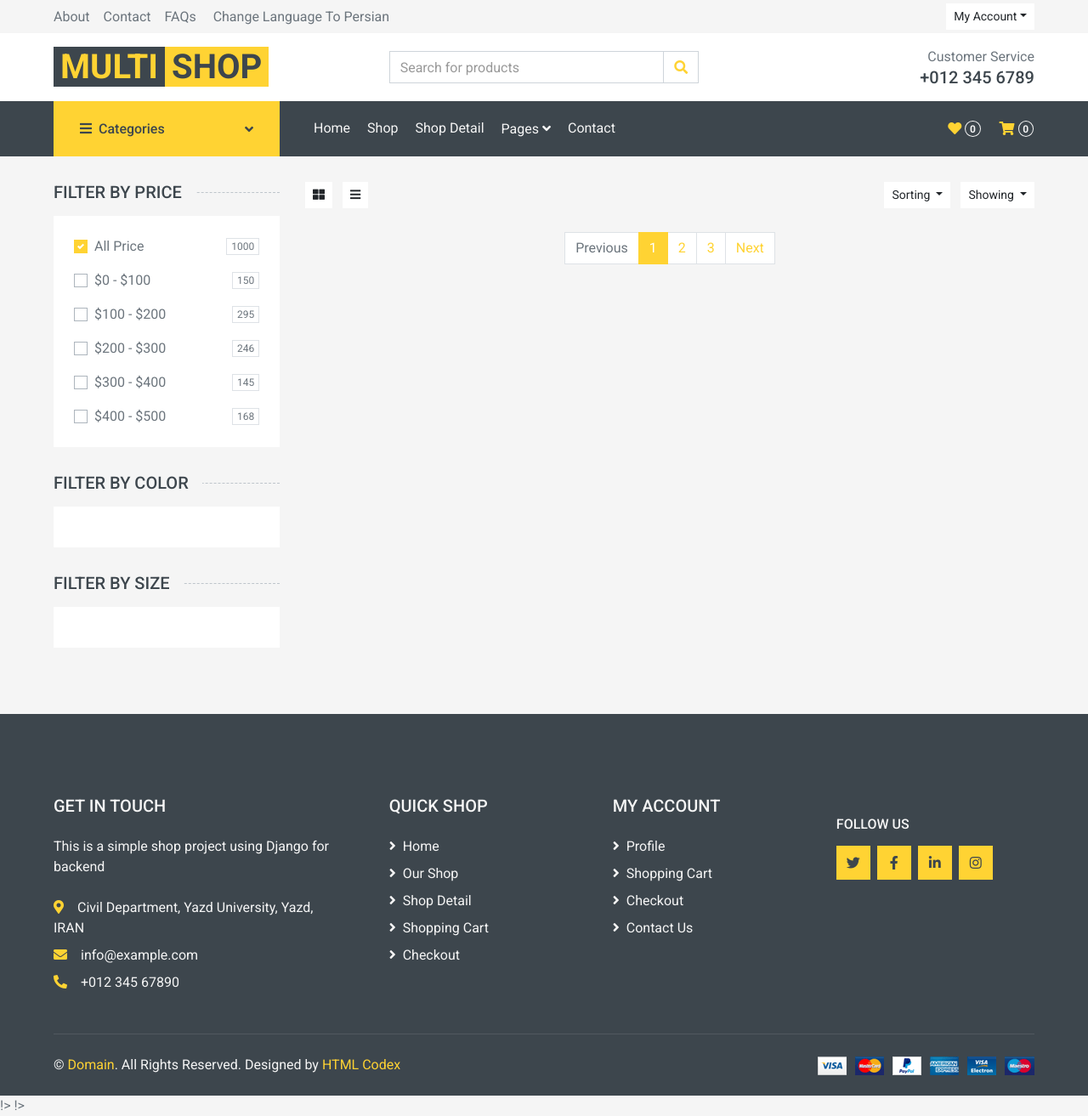
After one commit to rms82/shop_test, a Django app: template templates/product/product_list.html in a window 1280 px wide. The commit adds this page. Shown: the whole page at 85% size. Run offline with Django 3.2, Linux system fonts and the light colour scheme; the template is opened without the code that fills it, so the values that code supplies are empty; some libraries are stand-ins or nearby versions.

Commit message:
add product list view

```diff
--- a/product/urls.py
+++ b/product/urls.py
@@ -2,6 +2,7 @@ from django.urls import path, include
 from . import views
 
 urlpatterns = [
+    path('list/', views.ProductListView.as_view(), name='product_list'),
     path('<int:pk>/', views.ProductCountHitDetailView.as_view(), name='product_detail'),
     path('api/', include('product.api.urls')),
 ]
--- a/templates/_base.html
+++ b/templates/_base.html
@@ -172,7 +172,7 @@
                 <div class="collapse navbar-collapse justify-content-between" id="navbarCollapse">
                     <div class="navbar-nav mr-auto py-0">
                         <a href="{% url 'home' %}" class="nav-item nav-link ">{% trans "Home" %}</a>
-                        <a href="shop.html" class="nav-item nav-link">{% trans "Shop" %}</a>
+                        <a href="{% url 'product_list' %}" class="nav-item nav-link">{% trans "Shop" %}</a>
                         <a href="detail.html" class="nav-item nav-link">{% trans "Shop Detail" %}</a>
                         <div class="nav-item dropdown">
                             <a href="#" class="nav-link dropdown-toggle" data-toggle="dropdown">{% trans "Pages" %} <i
--- /dev/null
+++ b/templates/product/product_list.html
@@ -0,0 +1,180 @@
+{% extends '_base.html' %}
+{% load static %}
+{% load i18n %}
+
+{% block title %}
+    {% trans 'Product List' %}
+{% endblock %}
+
+{% block main %}
+    <!-- Shop Start -->
+    <div class="container-fluid">
+        <div class="row px-xl-5">
+            <!-- Shop Sidebar Start -->
+            <div class="col-lg-3 col-md-4">
+                <!-- Price Start -->
+                <h5 class="section-title position-relative text-uppercase mb-3"><span class="bg-secondary pr-3">{% trans 'Filter by price' %}</span>
+                </h5>
+                <div class="bg-light p-4 mb-30">
+                    <form>
+                        <div class="custom-control custom-checkbox d-flex align-items-center justify-content-between mb-3">
+                            <input type="checkbox" class="custom-control-input" checked id="price-all">
+                            <label class="custom-control-label" for="price-all">All Price</label>
+                            <span class="badge border font-weight-normal">1000</span>
+                        </div>
+                        <div class="custom-control custom-checkbox d-flex align-items-center justify-content-between mb-3">
+                            <input type="checkbox" class="custom-control-input" id="price-1">
+                            <label class="custom-control-label" for="price-1">$0 - $100</label>
+                            <span class="badge border font-weight-normal">150</span>
+                        </div>
+                        <div class="custom-control custom-checkbox d-flex align-items-center justify-content-between mb-3">
+                            <input type="checkbox" class="custom-control-input" id="price-2">
+                            <label class="custom-control-label" for="price-2">$100 - $200</label>
+                            <span class="badge border font-weight-normal">295</span>
+                        </div>
+                        <div class="custom-control custom-checkbox d-flex align-items-center justify-content-between mb-3">
+                            <input type="checkbox" class="custom-control-input" id="price-3">
+                            <label class="custom-control-label" for="price-3">$200 - $300</label>
+                            <span class="badge border font-weight-normal">246</span>
+                        </div>
+                        <div class="custom-control custom-checkbox d-flex align-items-center justify-content-between mb-3">
+                            <input type="checkbox" class="custom-control-input" id="price-4">
+                            <label class="custom-control-label" for="price-4">$300 - $400</label>
+                            <span class="badge border font-weight-normal">145</span>
+                        </div>
+                        <div class="custom-control custom-checkbox d-flex align-items-center justify-content-between">
+                            <input type="checkbox" class="custom-control-input" id="price-5">
+                            <label class="custom-control-label" for="price-5">$400 - $500</label>
+                            <span class="badge border font-weight-normal">168</span>
+                        </div>
+                    </form>
+                </div>
+                <!-- Price End -->
+
+                <!-- Color Start -->
+                <h5 class="section-title position-relative text-uppercase mb-3"><span class="bg-secondary pr-3">{% trans 'Filter by color' %}</span>
+                </h5>
+                <div class="bg-light p-4 mb-30">
+                    <form>
+                        {% csrf_token %}
+                        {# Django #}
+                        {% for color in colors %}
+
+                            <div class="custom-control custom-checkbox d-flex align-items-center justify-content-between mb-3">
+                                <input type="checkbox" class="custom-control-input" id="color-1">
+                                <label class="custom-control-label" for="color-1">{{ color.color }}</label>
+                                <span class="badge border font-weight-normal">150</span>
+                            </div>
+
+                        {% endfor %}
+
+                    </form>
+                </div>
+                <!-- Color End -->
+
+                <!-- Size Start -->
+                <h5 class="section-title position-relative text-uppercase mb-3"><span class="bg-secondary pr-3">{% trans 'Filter by size' %}</span>
+                </h5>
+                <div class="bg-light p-4 mb-30">
+                    <form>
+                        {% csrf_token %}
+                        {# Django #}
+                        {% for size in sizes %}
+
+                            <div class="custom-control custom-checkbox d-flex align-items-center justify-content-between mb-3">
+                                <input type="checkbox" class="custom-control-input" id="size-1">
+                                <label class="custom-control-label" for="size-1">{{ size.size }}</label>
+                                <span class="badge border font-weight-normal">150</span>
+                            </div>
+
+                        {% endfor %}
+                    </form>
+                </div>
+                <!-- Size End -->
+            </div>
+            <!-- Shop Sidebar End -->
+
+
+            <!-- Shop Product Start -->
+            <div class="col-lg-9 col-md-8">
+                <div class="row pb-3">
+                    <div class="col-12 pb-1">
+                        <div class="d-flex align-items-center justify-content-between mb-4">
+                            <div>
+                                <button class="btn btn-sm btn-light"><i class="fa fa-th-large"></i></button>
+                                <button class="btn btn-sm btn-light ml-2"><i class="fa fa-bars"></i></button>
+                            </div>
+                            <div class="ml-2">
+                                <div class="btn-group">
+                                    <button type="button" class="btn btn-sm btn-light dropdown-toggle"
+                                            data-toggle="dropdown">Sorting
+                                    </button>
+                                    <div class="dropdown-menu dropdown-menu-right">
+                                        <a class="dropdown-item" href="#">Latest</a>
+                                        <a class="dropdown-item" href="#">Popularity</a>
+                                        <a class="dropdown-item" href="#">Best Rating</a>
+                                    </div>
+                                </div>
+                                <div class="btn-group ml-2">
+                                    <button type="button" class="btn btn-sm btn-light dropdown-toggle"
+                                            data-toggle="dropdown">Showing
+                                    </button>
+                                    <div class="dropdown-menu dropdown-menu-right">
+                                        <a class="dropdown-item" href="#">10</a>
+                                        <a class="dropdown-item" href="#">20</a>
+                                        <a class="dropdown-item" href="#">30</a>
+                                    </div>
+                                </div>
+                            </div>
+                        </div>
+                    </div>
+
+                    {# Django #}
+                    {% for product in products %}
+
+                        <div class="col-lg-4 col-md-6 col-sm-6 pb-1">
+                            <div class="product-item bg-light mb-4">
+                                <div class="product-img position-relative overflow-hidden">
+                                    <img class="img-fluid w-100" src="{{ product.image.url }}" alt="">
+                                    <div class="product-action">
+                                        <a class="btn btn-outline-dark btn-square" href=""><i
+                                                class="fa fa-shopping-cart"></i></a>
+                                        <a class="btn btn-outline-dark btn-square" href=""><i class="far fa-heart"></i></a>
+                                        <a class="btn btn-outline-dark btn-square" href=""><i
+                                                class="fa fa-sync-alt"></i></a>
+                                        <a class="btn btn-outline-dark btn-square" href=""><i class="fa fa-search"></i></a>
+                                    </div>
+                                </div>
+                                <div class="text-center py-4">
+                                    <a class="h6 text-decoration-none text-truncate" href="">{{ product.title }}</a>
+                                    <div class="d-flex align-items-center justify-content-center mt-2">
+                                        <h5>${{ product.price }}</h5>
+                                        <h6 class="text-muted ml-2">
+                                            <del>${{ product.price }}</del>
+                                        </h6>
+                                    </div>
+
+                                </div>
+                            </div>
+                        </div>
+
+                    {% endfor %}
+                    <div class="col-12">
+                        <nav>
+                            <ul class="pagination justify-content-center">
+                                <li class="page-item disabled"><a class="page-link" href="#">Previous</span></a></li>
+                                <li class="page-item active"><a class="page-link" href="#">1</a></li>
+                                <li class="page-item"><a class="page-link" href="#">2</a></li>
+                                <li class="page-item"><a class="page-link" href="#">3</a></li>
+                                <li class="page-item"><a class="page-link" href="#">Next</a></li>
+                            </ul>
+                        </nav>
+                    </div>
+                </div>
+            </div>
+            <!-- Shop Product End -->
+        </div>
+    </div>
+    <!-- Shop End -->
+
+{% endblock %}
--- a/test_shop/settings.py
+++ b/test_shop/settings.py
@@ -139,6 +139,7 @@ LOCALE_PATHS = [
     os.path.join(BASE_DIR, 'templates/product/locale'),
     os.path.join(BASE_DIR, 'templates/cart/locale'),
     os.path.join(BASE_DIR, 'templates/home/locale'),
+    os.path.join(BASE_DIR, 'venv/Lib/site-packages/hitcount/locale'),
 
 ]
 
```
Also changed, not shown: product/views.py (+16 -1 lines), templates/product/locale/fa/LC_MESSAGES/django.po, 1 other file.
